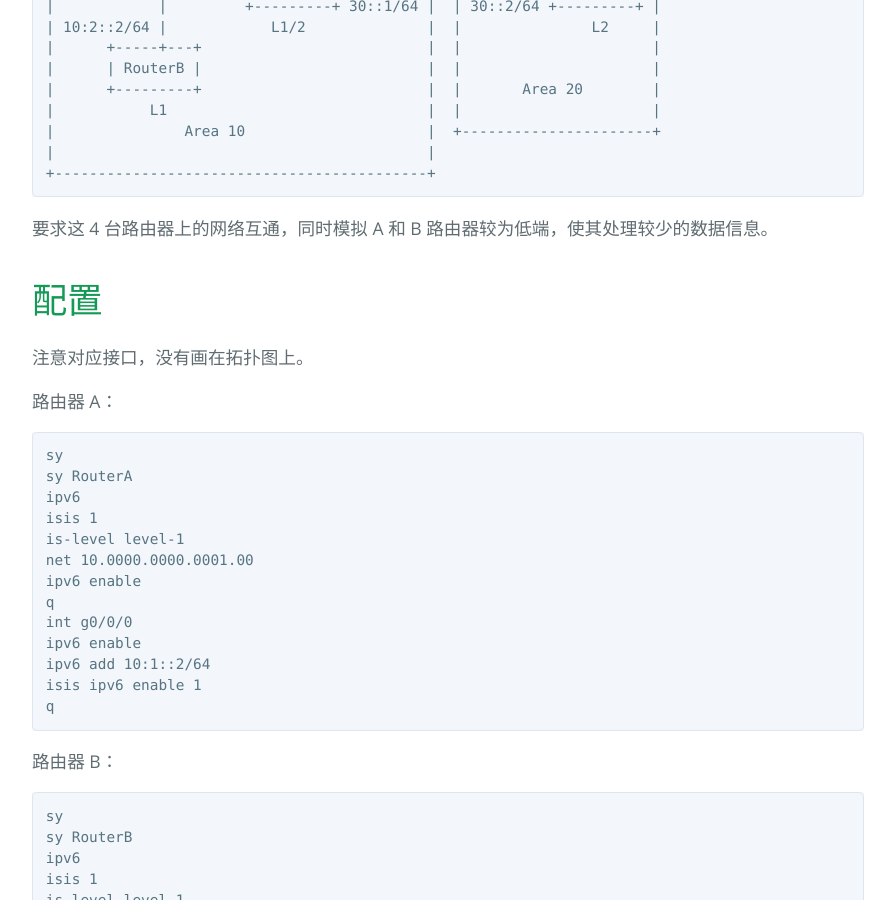
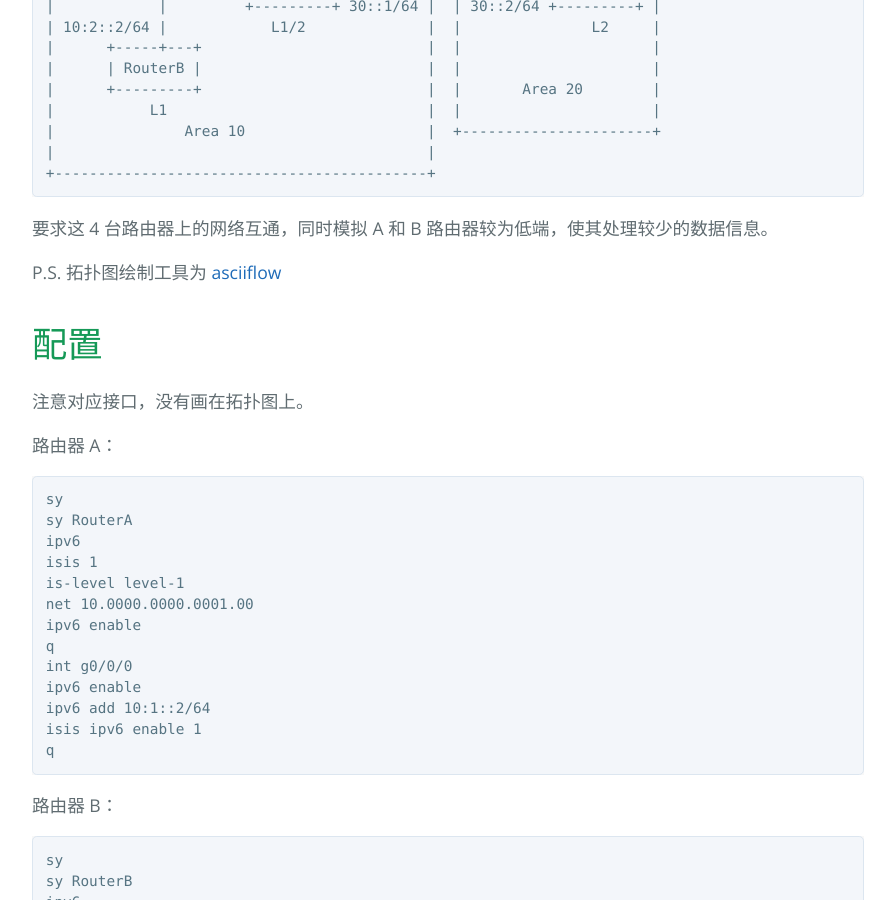
Before and after one commit to spadeq/spadeq.github.io, a Jekyll site: the page built from _posts/2019-03-15-isis-and-ipv6.markdown, in a window 1280 px wide and 900 px high, scrolled down 738 px. Shown: the whole window, without its empty margins (192-1087 px from the left). Built offline with Jekyll 4.4.1, drawn with Linux system fonts in a browser that asks for light colours.

Commit message:
add asciiflow URL

```diff
--- a/_posts/2019-03-15-isis-and-ipv6.markdown
+++ b/_posts/2019-03-15-isis-and-ipv6.markdown
@@ -35,6 +35,8 @@ tags:
     +-------------------------------------------+
 
 要求这 4 台路由器上的网络互通，同时模拟 A 和 B 路由器较为低端，使其处理较少的数据信息。
+
+P.S. 拓扑图绘制工具为 [asciiflow](http://asciiflow.com/)
 
 # 配置
 
```
